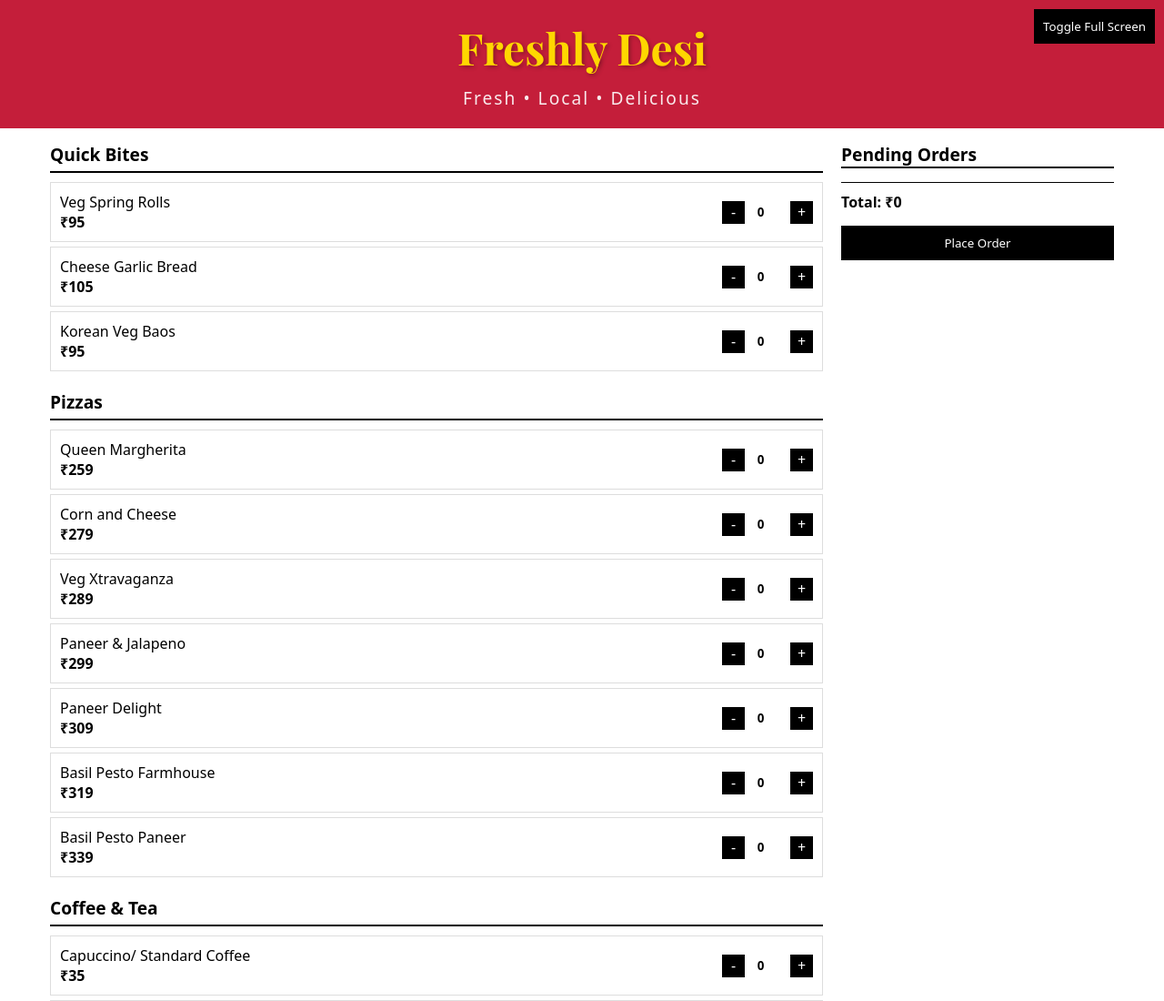
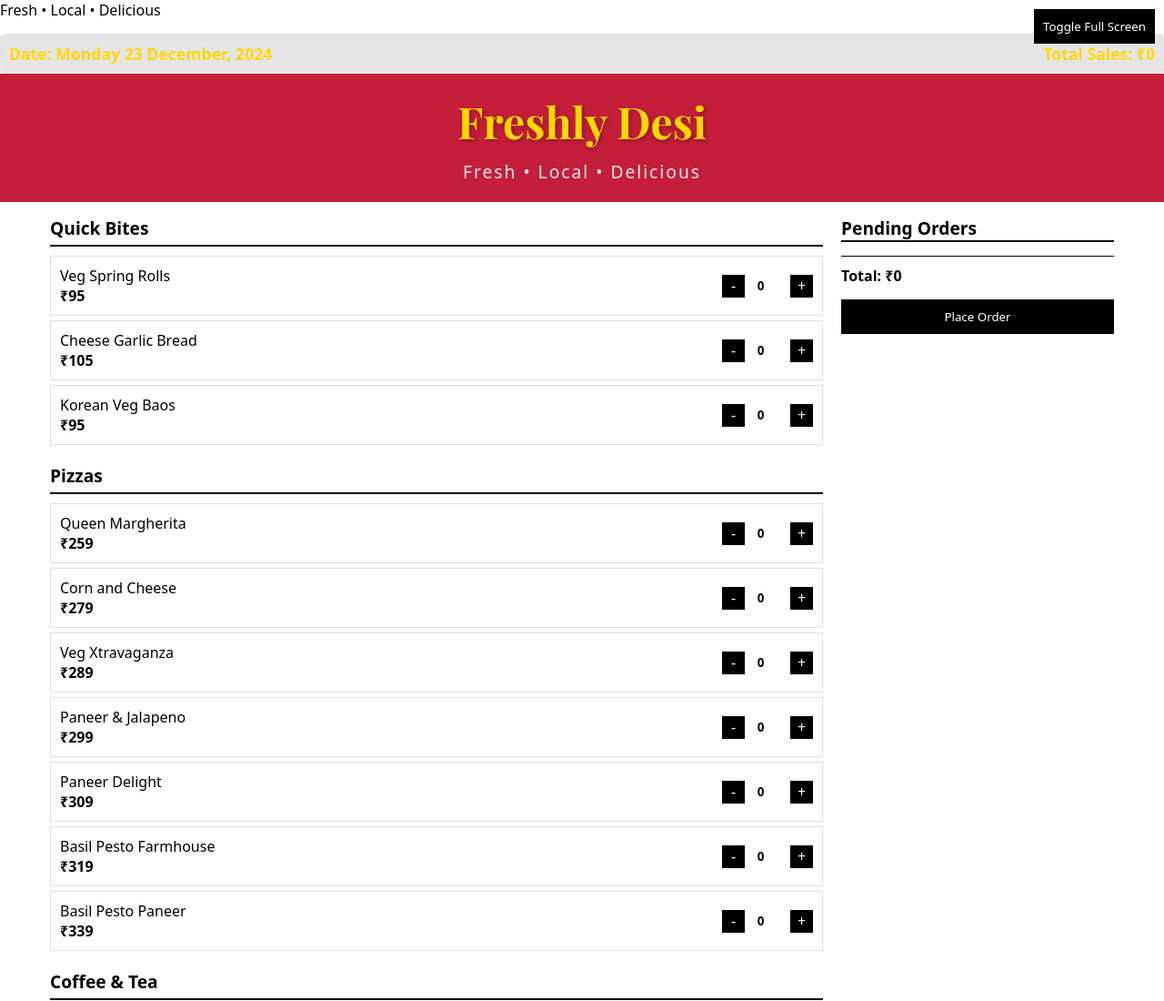
Before and after one commit to srslysaurabh/freshly-desi, a plain HTML site: page index.html in a window 1280 px wide. Shown: the top 1100 px of the page at 91% size. Drawn offline with nearby package versions, Linux system fonts and the light colour scheme.

Commit message:
index.html

```diff
--- a/index.html
+++ b/index.html
@@ -4,6 +4,11 @@
     <meta charset="UTF-8">
     <meta name="viewport" content="width=device-width, initial-scale=1.0">
     <title>Freshly Desi</title>
+    <p>Fresh • Local • Delicious</p>
+    <div class="header-info">
+        <div class="date">Date: <span id="current-date"></span></div>
+        <div class="total-completed">Total Sales: ₹<span id="completed-total">0</span></div>
+    </div>
     <link href="https://fonts.googleapis.com/css2?family=Playfair+Display:wght@700&display=swap" rel="stylesheet">
 
     <style>
@@ -142,7 +147,20 @@
             border: none;
             font-weight: bold;
         }
+        .header-info {
+        display: flex;
+        justify-content: space-between;
+        margin-top: 15px;
+        padding: 10px;
+        background: rgba(0,0,0,0.1);
+        border-radius: 5px;
+        font-size: 1.1em;
+    }
 
+    .date, .total-completed {
+        color: #FFD700;
+        font-weight: bold;
+    }
         .toast {
             position: fixed;
             bottom: 20px;
@@ -577,5 +595,33 @@
                 }
             }
         }
+        let completedTotal = 0;
+
+    // Add this function to set current date
+    function setCurrentDate() {
+        const now = new Date();
+        const options = { weekday: 'long', year: 'numeric', month: 'long', day: 'numeric' };
+        document.getElementById('current-date').textContent = now.toLocaleDateString('en-IN', options);
+    }
+
+    // Update completeOrder function
+    function completeOrder(orderId) {
+        const orderElement = document.getElementById(orderId);
+        // Extract order total from the order element
+        const orderText = orderElement.innerHTML;
+        const amounts = orderText.match(/₹(\d+)/g);
+        if (amounts) {
+            const orderTotal = amounts.reduce((sum, amount) => {
+                return sum + parseInt(amount.replace('₹', ''));
+            }, 0);
+            completedTotal += orderTotal;
+            document.getElementById('completed-total').textContent = completedTotal;
+        }
+        orderElement.remove();
+        showToast('Order completed!');
+    }
+
+    // Call setCurrentDate when page loads
+    document.addEventListener('DOMContentLoaded', setCurrentDate);
 </script>
 </body>
```
